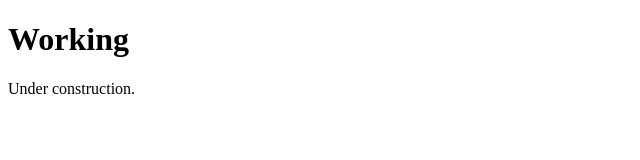
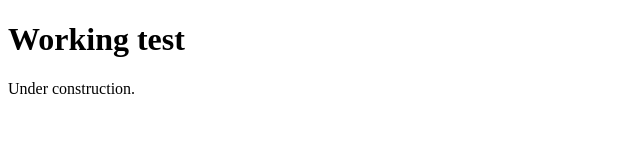
Before and after one commit to mgomezgarrido/mgomezgarrido.github.io, a plain HTML site: page index.html in a window 1280 px wide. Shown: the full height of the page, 0-640 px from the left. Drawn offline with Linux system fonts and the light colour scheme.

Commit message:
Update index.html

```diff
--- a/index.html
+++ b/index.html
@@ -6,7 +6,7 @@
     <title> Miguel Gomez-Garrido </title>
 </head>
 <body>
-    <h1>Working</h1>
+    <h1>Working test </h1>
     <p>Under construction.</p>
 </body>
 </html>
```
